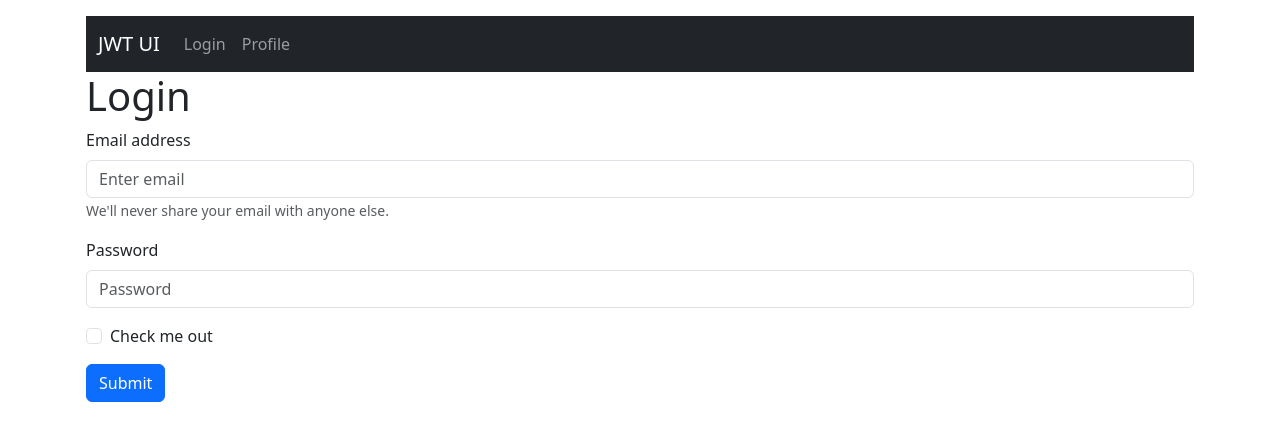
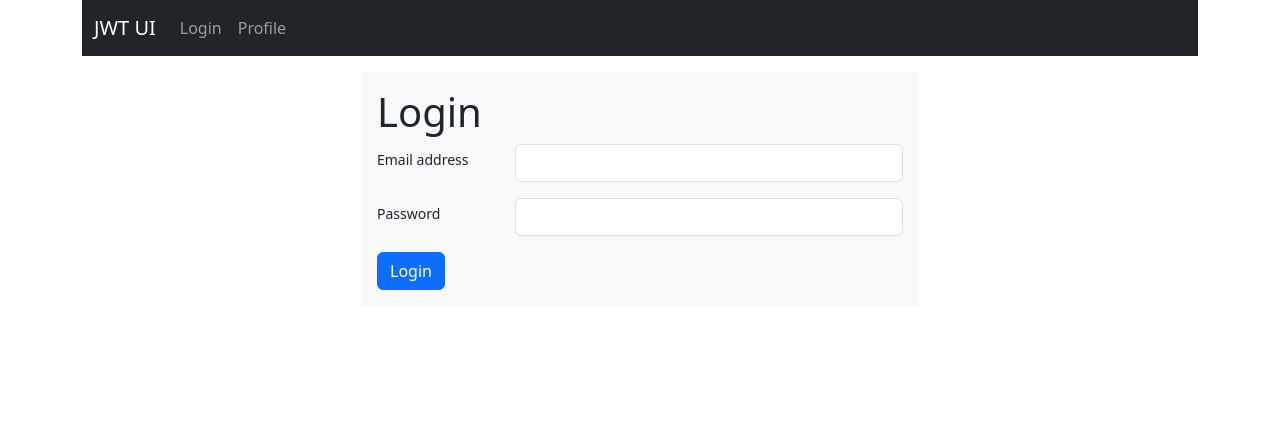
Before and after one commit to piotrholda/jwt-ui, a React (Create React App) app: page / in a window 1280 px wide. Shown: the top 440 px of the page. Built offline with nearby package versions, Linux system fonts and the light colour scheme.

Commit message:
Styling and code formatting

```diff
--- a/src/App.tsx
+++ b/src/App.tsx
@@ -7,11 +7,11 @@ import { Container } from 'react-bootstrap';
 
 function App() {
   return (
-    <Container className="p-3">
-      <Header/>
-      <Login/>
+    <Container className="container-lg">
+      <Header />
+      <Login />
     </Container>
-    )
-  };
+  )
+};
 
 export default App;
--- a/src/Login.tsx
+++ b/src/Login.tsx
@@ -1,31 +1,33 @@
+import { Col, Container, Row } from 'react-bootstrap';
 import Button from 'react-bootstrap/Button';
 import Form from 'react-bootstrap/Form';
 
 function Login() {
   return (
-    <>
+    <Container>
+      <Row className="justify-content-center my-3">
+        <Col className="col-lg-6 p-3 bg-light">
           <h1>Login</h1>
           <Form>
-      <Form.Group className="mb-3" controlId="formBasicEmail">
-        <Form.Label>Email address</Form.Label>
-        <Form.Control type="email" placeholder="Enter email" />
-        <Form.Text className="text-muted">
-          We'll never share your email with anyone else.
-        </Form.Text>
+            <Form.Group className="row mb-3" controlId="formBasicEmail">
+              <Form.Label className="col-sm-3 col-form-label col-form-label-sm">Email address</Form.Label>
+              <Col className="col-sm-9">
+                <Form.Control type="email" />
+              </Col>
             </Form.Group>
-
-      <Form.Group className="mb-3" controlId="formBasicPassword">
-        <Form.Label>Password</Form.Label>
-        <Form.Control type="password" placeholder="Password" />
-      </Form.Group>
-      <Form.Group className="mb-3" controlId="formBasicCheckbox">
-        <Form.Check type="checkbox" label="Check me out" />
+            <Form.Group className="row mb-3" controlId="formBasicPassword">
+              <Form.Label className="col-sm-3 col-form-label col-form-label-sm">Password</Form.Label>
+              <Col className="col-sm-9">
+                <Form.Control type="password" />
+              </Col>
             </Form.Group>
             <Button variant="primary" type="submit">
-        Submit
+              Login
             </Button>
           </Form>
-    </>
+        </Col>
+      </Row>
+    </Container>
   );
 };
 
```
Also changed, not shown: src/Header.tsx (indentation only). Lines whose indentation alone changed are shown as unchanged.
